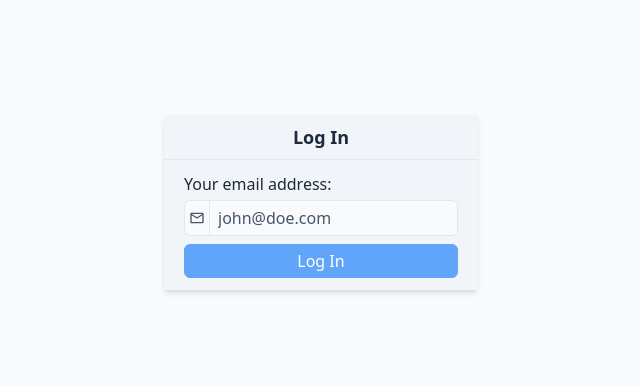
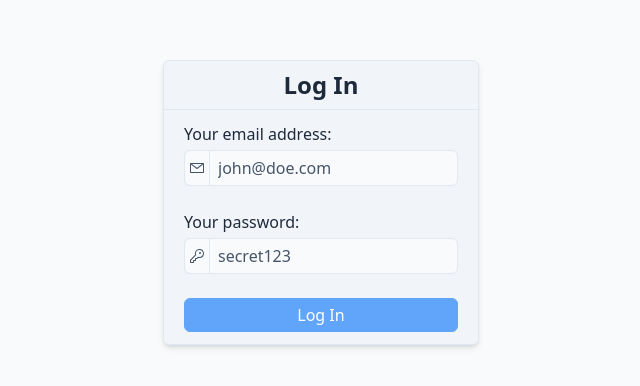
Before and after one commit to 0l1v3rr/todo, a React (Create React App) app in the folder view/: page /login in a window 1280 px wide. Shown: the part 198-584 px from the top of the page, without its empty margins (319-959 px from the left). Built offline with nearby package versions, Linux system fonts and the light colour scheme.

Commit message:
added login form validating

```diff
--- a/view/src/components/InputField.tsx
+++ b/view/src/components/InputField.tsx
@@ -7,7 +7,7 @@ type Settings = {
 }
 
 interface InputProps {
-    type: "text" | "email" | "number" | "url",
+    type: "text" | "email" | "number" | "url" | "password",
     placeholder: string,
     label: string,
     setValue: Dispatch<SetStateAction<string>>,
@@ -37,12 +37,13 @@ const InputField:FC<InputProps> = (props) => {
                     type={props.type}
                     placeholder={props.placeholder}
                     value={props.value}
-                    className={`px-2 py-1 outline-none h-9 bg-slate-50 rounded-tr-md rounded-br-md
+                    className={`px-2 py-1 outline-none h-9 bg-slate-50 rounded-tr-md rounded-br-md w-full
                         border border-solid  text-base placeholder:text-slate-600 transition-all duration-300
                         ${!currentSettings.isError ? `focus:border-blue-500 active:border-blue-500
                             border-slate-200` : `focus:border-red-500 active:border-red-500
                             border-red-500`}`}
                 />
+                {props.type == "password" && <div></div>}
             </div>
 
             {currentSettings.isError && <div className="text-red-600 text-sm">{currentSettings.errorMessage}</div>}
--- a/view/src/pages/Login.tsx
+++ b/view/src/pages/Login.tsx
@@ -1,5 +1,7 @@
 import { useState } from "react";
-import { MdOutlineEmail } from "react-icons/md";
+import { VscKey, VscMail } from "react-icons/vsc";
+
+import axios, { AxiosError } from "axios";
 
 import ButtonPrimary from "../components/ButtonPrimary";
 import InputField from "../components/InputField";
@@ -11,6 +13,7 @@ type Settings = {
 
 const Login = () => {
     const [isBtnActive, setIsBtnActive] = useState(false);
+    const [requestError, setRequestError] = useState("");
 
     // email specific things
     const [email, setEmail] = useState('');
@@ -18,58 +21,147 @@ const Login = () => {
         isError: false,
         errorMessage: ""
     });
+
+    // password specific things
+    const [password, setPassword] = useState("");
+    const [passwordSettings, setPasswordSettings] = useState<Settings>({
+        isError: false,
+        errorMessage: ""
+    });
+
+    const checkForActiveButton = (): void => {
+        if(passwordSettings.errorMessage === "" && emailSettings.errorMessage === "") {
+            if(password.trim() == "" || email.trim() == "") {
+                setIsBtnActive(false);
+                return;
+            }
+
+            setIsBtnActive(true);
+            return;
+        }
+
+        setIsBtnActive(false);
+    }
+
+    // email validating
     const validateEmail = (value: string): Settings => {
         // trimming the value
         value = value.trim();
 
         // if the value is empty
         if(value == "") {
-            setIsBtnActive(false);
-            return {
+            setEmailSettings({
                 isError: false,
                 errorMessage: ""
-            };
+            });
+            checkForActiveButton();
+            return emailSettings;
         }
 
         // if the value is less than 4 characters long
         if(value.length < 4) {
-            setIsBtnActive(false);
-            return {
+            setEmailSettings({
                 isError: true,
                 errorMessage: "This email is too short."
-            };
+            });
+            checkForActiveButton();
+            return emailSettings;
         }
 
         // if the value is valid
-        setIsBtnActive(true);
-        return {
+        setEmailSettings({
             isError: false,
             errorMessage: ""
-        };
+        });
+        checkForActiveButton();
+        return emailSettings;
+    };
+
+    // password validating
+    const validatePassword = (value: string): Settings => {
+        // trimming the value
+        value = value.trim();
+
+        // if the value is empty
+        if(value == "") {
+            setPasswordSettings({
+                isError: false,
+                errorMessage: ""
+            });
+            checkForActiveButton();
+            return passwordSettings;
+        }
+
+        // if the value is less than 4 characters long
+        if(value.length < 3) {
+            setPasswordSettings({
+                isError: true,
+                errorMessage: "The password is too short."
+            });
+            checkForActiveButton();
+            return passwordSettings;
+        }
+
+        // if the value is valid
+        setPasswordSettings({
+            isError: false,
+            errorMessage: ""
+        });
+        checkForActiveButton();
+        return passwordSettings;
     };
 
     // handle form submit function
     const handleFormSubmit = (): void => {
-
+        axios.post(`http://localhost:8080/api/v1/login`, {
+            email: email,
+            password: password
+        })
+        .then(res => {
+            console.log(res);
+            if(res.status === 200) {
+                // handle successful login
+            }
+        })
+        .catch(err => {
+            const error = err as AxiosError;
+            setRequestError((error.response?.data as any).error);
+        });
     };
 
     return (
-        <div className="shadow-md bg-slate-100">
+        <div className="shadow-md bg-slate-100 border border-solid border-slate-200 rounded-md">
             <div className="text-center border-b border-b-slate-200 border-solid font-bold px-10
-                py-2 rounded-tl-md text-lg">
+                py-2 rounded-tl-md text-2xl">
                 Log In
             </div>
 
-            <div className="flex items-center justify-center px-5 py-3 flex-col gap-2">
+            {requestError !== "" &&
+                <div className="mx-5 my-3 px-3 py-1 text-center bg-red-200 text-red-900 rounded-md border border-solid border-red-300">
+                    {requestError}
+                </div>}
+
+            <div className="flex items-center justify-center px-5 py-3 flex-col gap-6">
                 <InputField
                     setValue={setEmail}
                     value={email}
                     label="Your email address:"
                     type="email"
                     placeholder="john@doe.com"
-                    icon={MdOutlineEmail}
+                    icon={VscMail}
                     settings={emailSettings}
                     validate={validateEmail}
+                />
+
+                <InputField
+                    setValue={setPassword}
+                    value={password}
+                    label="Your password:"
+                    type="password"
+                    placeholder="secret123"
+                    icon={VscKey}
+                    settings={passwordSettings}
+                    validate={validatePassword}
                 />
 
                 <ButtonPrimary
```
Also changed, not shown: 1 other file (tests, documents, lock files or other folders).
